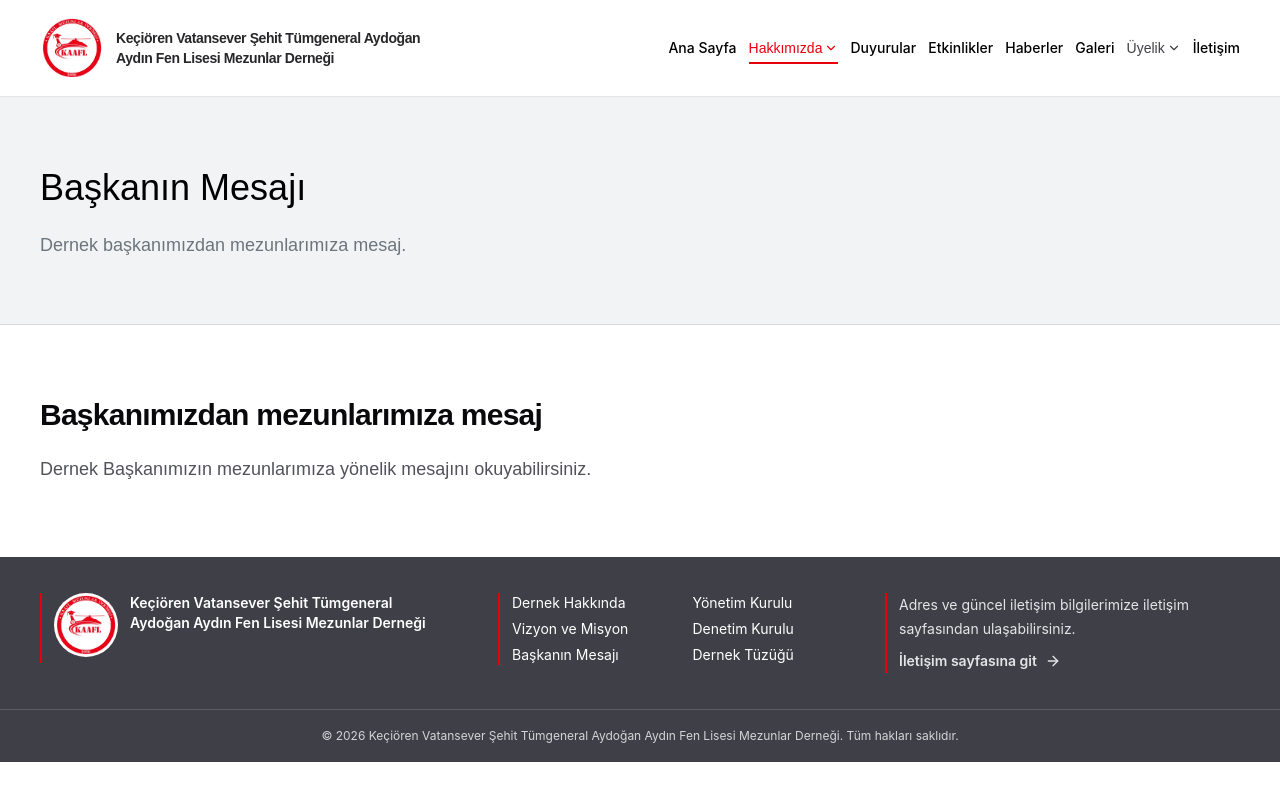
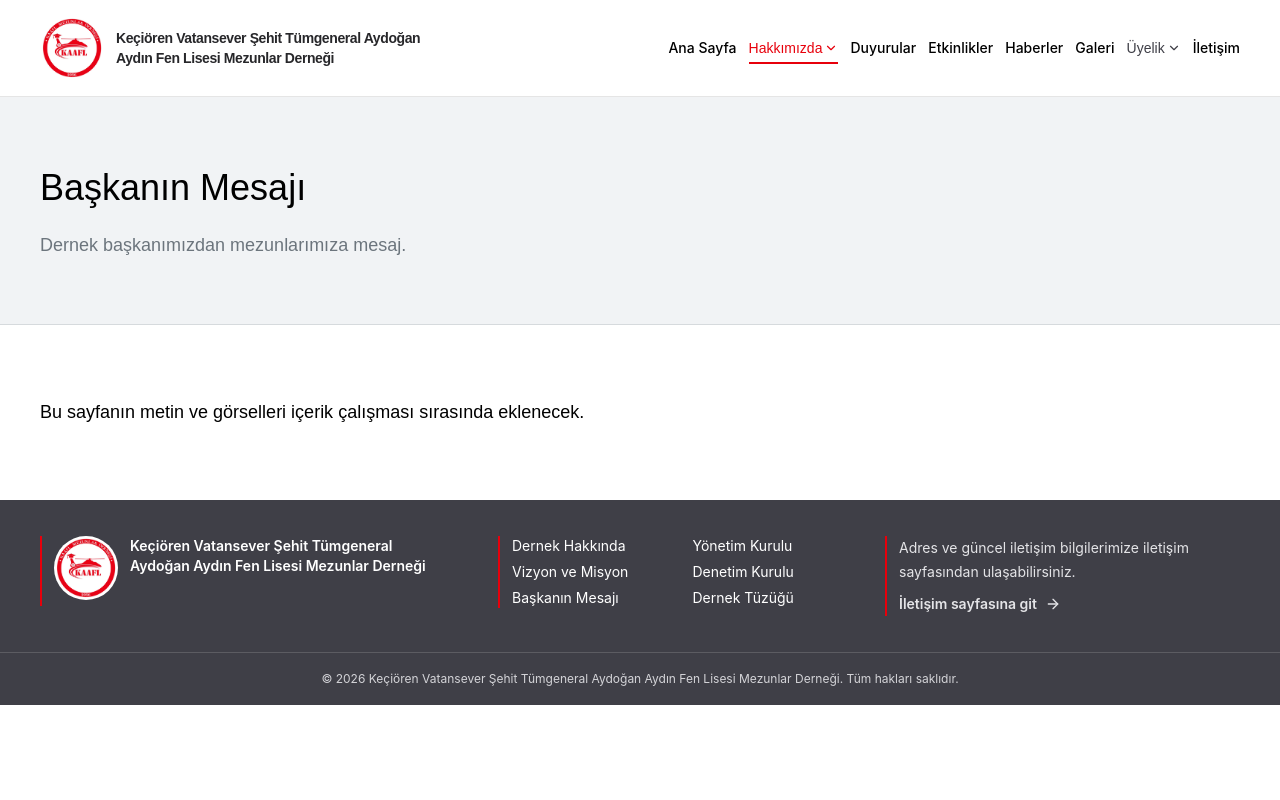
Before and after one commit to pclelif/mezun-dernegi, a Next.js app: page /kurumsal/baskanin-mesaji in a window 1280 px wide. Built offline with nearby package versions, Linux system fonts and the light colour scheme.

Commit message:
content: restore president message placeholder

```diff
--- a/src/app/kurumsal/baskanin-mesaji/page.js
+++ b/src/app/kurumsal/baskanin-mesaji/page.js
@@ -1,16 +1,5 @@
 import { ContentPage } from "@/components/shared/content-page";
 
 export default function Page() {
-  return (
-    <ContentPage title="Başkanın Mesajı" description="Dernek başkanımızdan mezunlarımıza mesaj.">
-      <article className="max-w-3xl">
-        <h2 className="text-2xl font-bold tracking-tight text-zinc-950 md:text-3xl">
-          Başkanımızdan mezunlarımıza mesaj
-        </h2>
-        <p className="mt-5 text-base leading-8 text-zinc-600 md:text-lg">
-          Dernek Başkanımızın mezunlarımıza yönelik mesajını okuyabilirsiniz.
-        </p>
-      </article>
-    </ContentPage>
-  );
+  return <ContentPage title="Başkanın Mesajı" description="Dernek başkanımızdan mezunlarımıza mesaj." />;
 }
```
